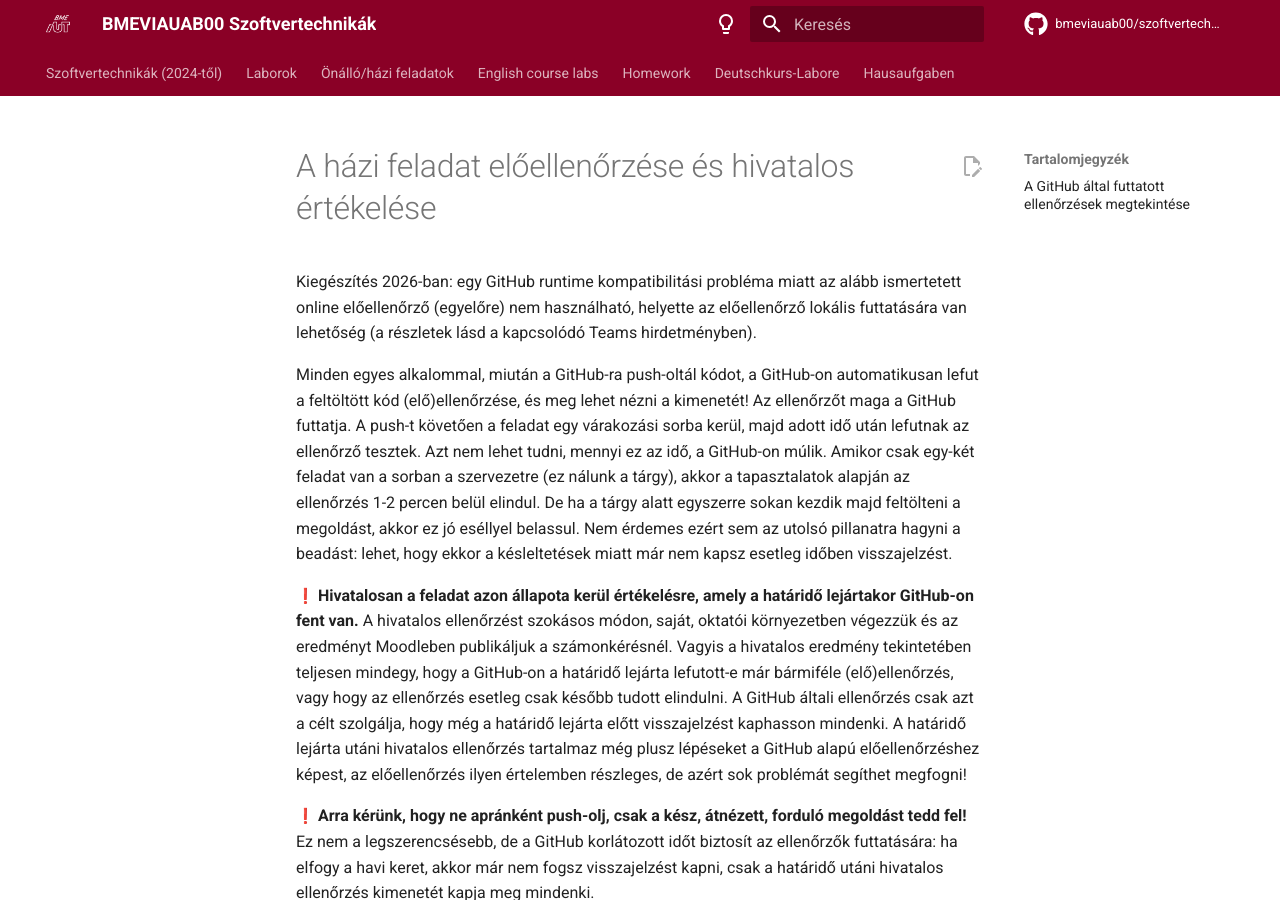
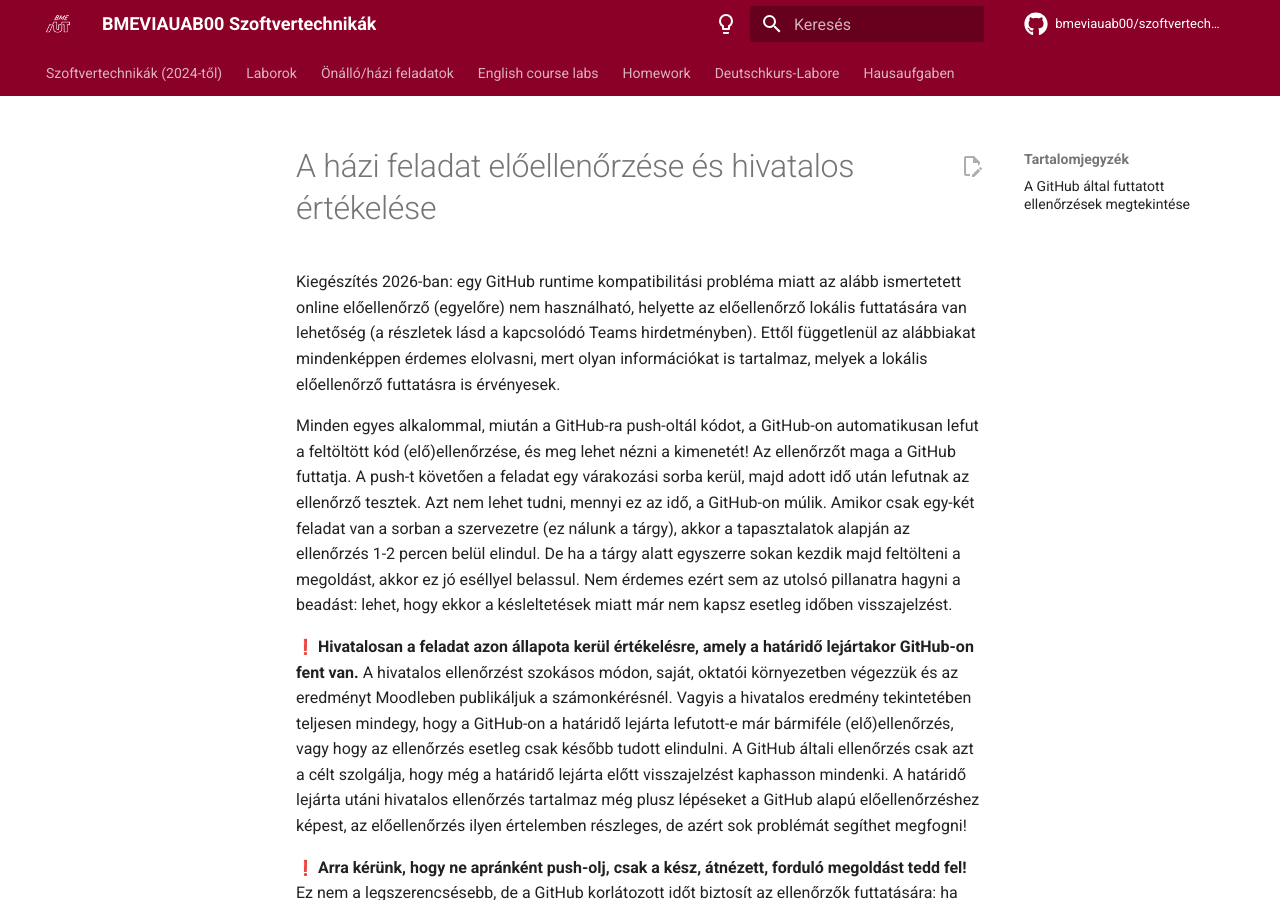
Before and after one commit to bmeviauab00/szoftvertechnikak, an MkDocs documentation site: the page built from docs/hazi/eloellenorzes-ertekeles/index.md, in a window 1280 px wide and 900 px high. Built offline with MkDocs 1.6.1 and Material for MkDocs 9.7.7, drawn with Linux system fonts in a browser that asks for light colours; emoji names are drawn with the system emoji font; comment, search, counter and statistics services are not loaded; the version menu is left out.

Commit message:
1. HF előellenőrző lokálisan - kieg

```diff
--- a/docs/hazi/eloellenorzes-ertekeles/index.md
+++ b/docs/hazi/eloellenorzes-ertekeles/index.md
@@ -1,6 +1,6 @@
 # A házi feladat előellenőrzése és hivatalos értékelése
 
-Kiegészítés 2026-ban: egy GitHub runtime kompatibilitási probléma miatt az alább ismertetett online előellenőrző (egyelőre) nem használható, helyette az előellenőrző lokális futtatására van lehetőség (a részletek lásd a kapcsolódó Teams hirdetményben).
+Kiegészítés 2026-ban: egy GitHub runtime kompatibilitási probléma miatt az alább ismertetett online előellenőrző (egyelőre) nem használható, helyette az előellenőrző lokális futtatására van lehetőség (a részletek lásd a kapcsolódó Teams hirdetményben). Ettől függetlenül az alábbiakat mindenképpen érdemes elolvasni, mert olyan információkat is tartalmaz, melyek a lokális előellenőrző futtatásra is érvényesek.
 
 Minden egyes alkalommal, miután a GitHub-ra push-oltál kódot, a GitHub-on automatikusan lefut a feltöltött kód (elő)ellenőrzése, és meg lehet nézni a kimenetét! Az ellenőrzőt maga a GitHub futtatja. A push-t követően a feladat egy várakozási sorba kerül, majd adott idő után lefutnak az ellenőrző tesztek. Azt nem lehet tudni, mennyi ez az idő, a GitHub-on múlik. Amikor csak egy-két feladat van a sorban a szervezetre (ez nálunk a tárgy), akkor a tapasztalatok alapján az ellenőrzés 1-2 percen belül elindul. De ha a tárgy alatt egyszerre sokan kezdik majd feltölteni a megoldást, akkor ez jó eséllyel belassul. Nem érdemes ezért sem az utolsó pillanatra hagyni a beadást: lehet, hogy ekkor a késleltetések miatt már nem kapsz esetleg időben visszajelzést.
 
```
